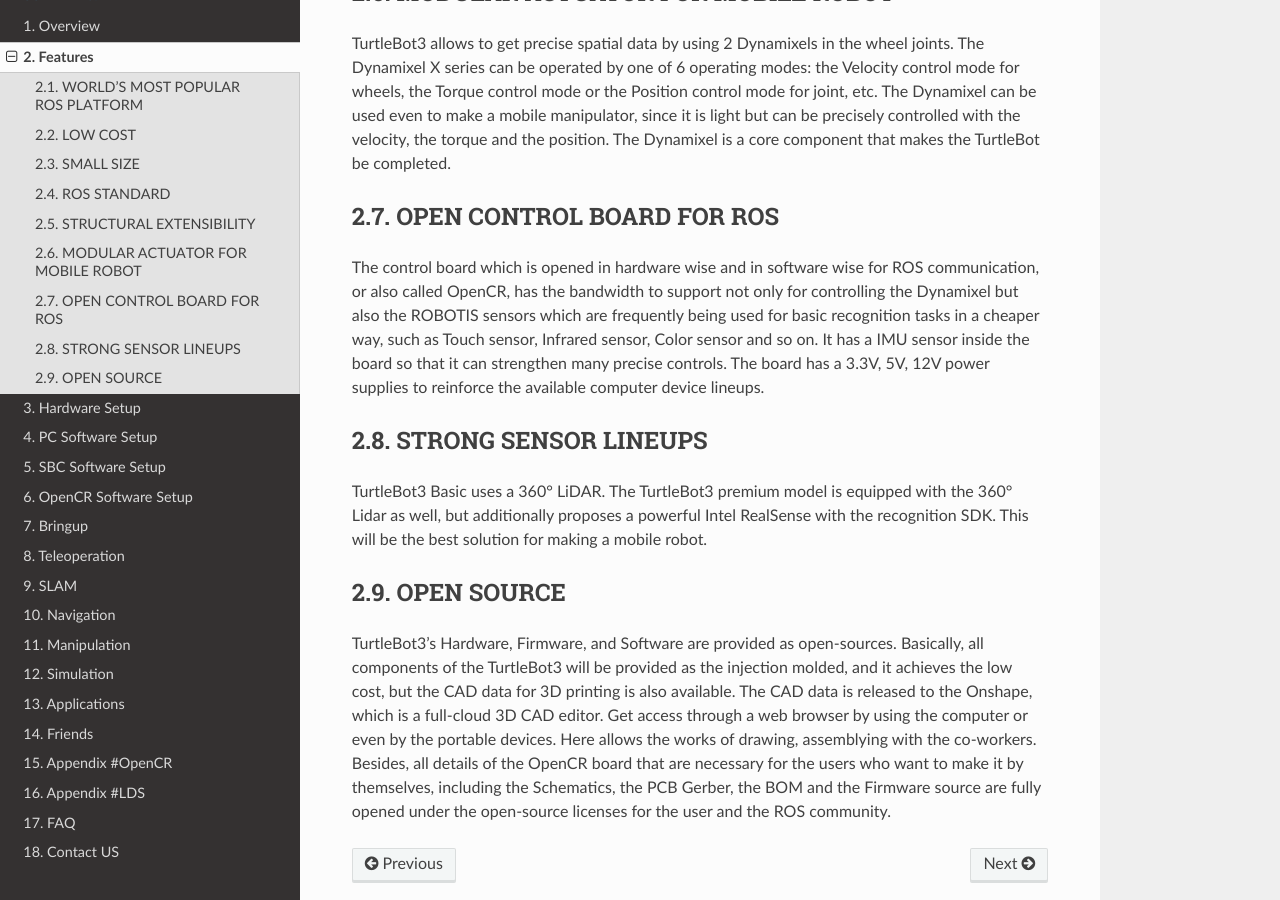
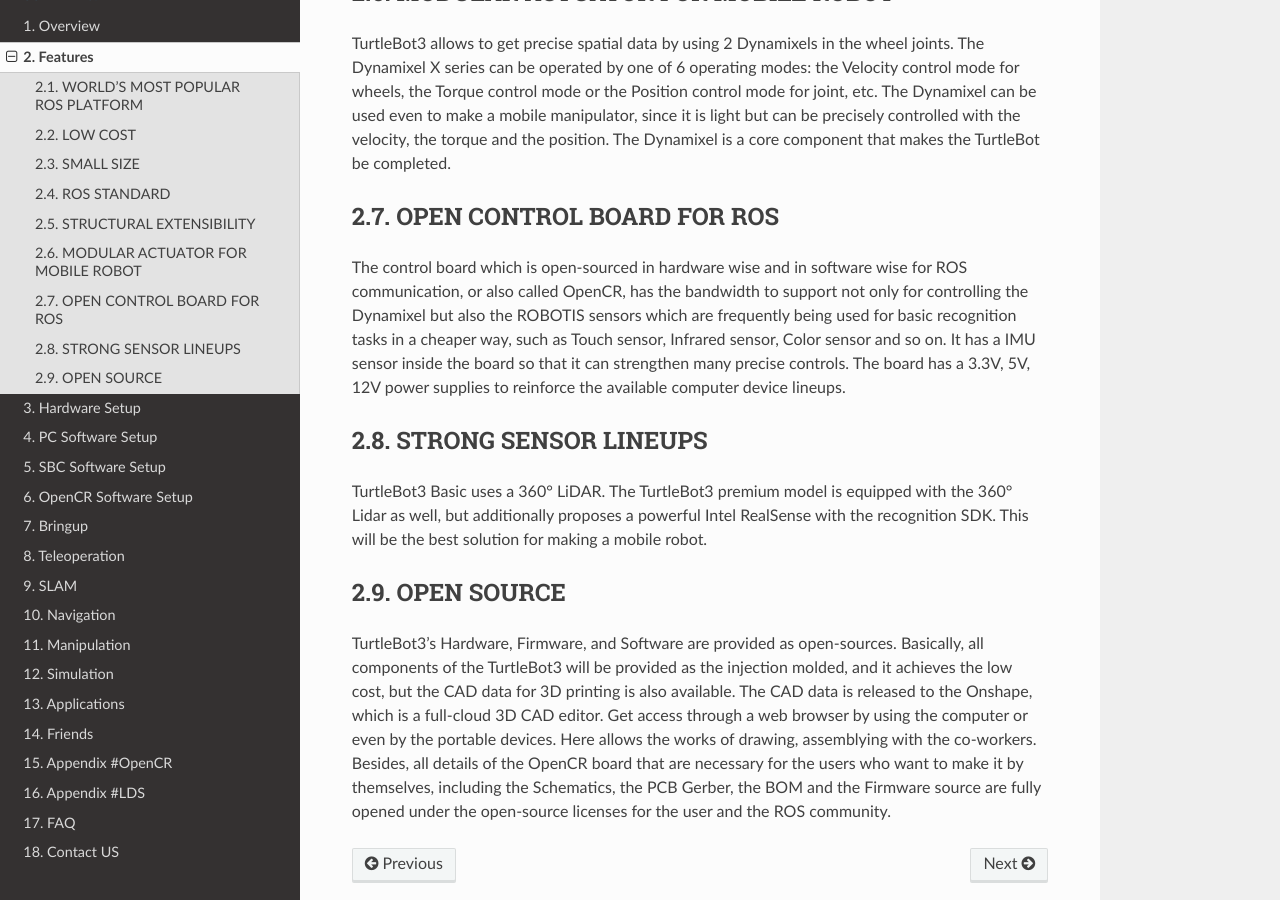
Before and after one commit to shivharis/turtlebot3_wiki, a Sphinx documentation site: the page built from docs/source/features.rst, in a window 1280 px wide and 900 px high, scrolled down 1500 px. Built offline with Sphinx 7.4.7 and the Read the Docs theme 2.0.0, drawn with Linux system fonts in a browser that asks for light colours.

Commit message:
Update features.rst

```diff
--- a/docs/source/features.rst
+++ b/docs/source/features.rst
@@ -29,7 +29,7 @@
 
 OPEN CONTROL BOARD FOR ROS
 -----------------
-The control board which is opened in hardware wise and in software wise for ROS communication, or also called OpenCR, has the bandwidth to support not only for controlling the Dynamixel but also the ROBOTIS sensors which are frequently being used for basic recognition tasks in a cheaper way, such as Touch sensor, Infrared sensor, Color sensor and so on. It has a IMU sensor inside the board so that it can strengthen many precise controls. The board has a 3.3V, 5V, 12V power supplies to reinforce the available computer device lineups.
+The control board which is open-sourced in hardware wise and in software wise for ROS communication, or also called OpenCR, has the bandwidth to support not only for controlling the Dynamixel but also the ROBOTIS sensors which are frequently being used for basic recognition tasks in a cheaper way, such as Touch sensor, Infrared sensor, Color sensor and so on. It has a IMU sensor inside the board so that it can strengthen many precise controls. The board has a 3.3V, 5V, 12V power supplies to reinforce the available computer device lineups.
 
 
 STRONG SENSOR LINEUPS
```
